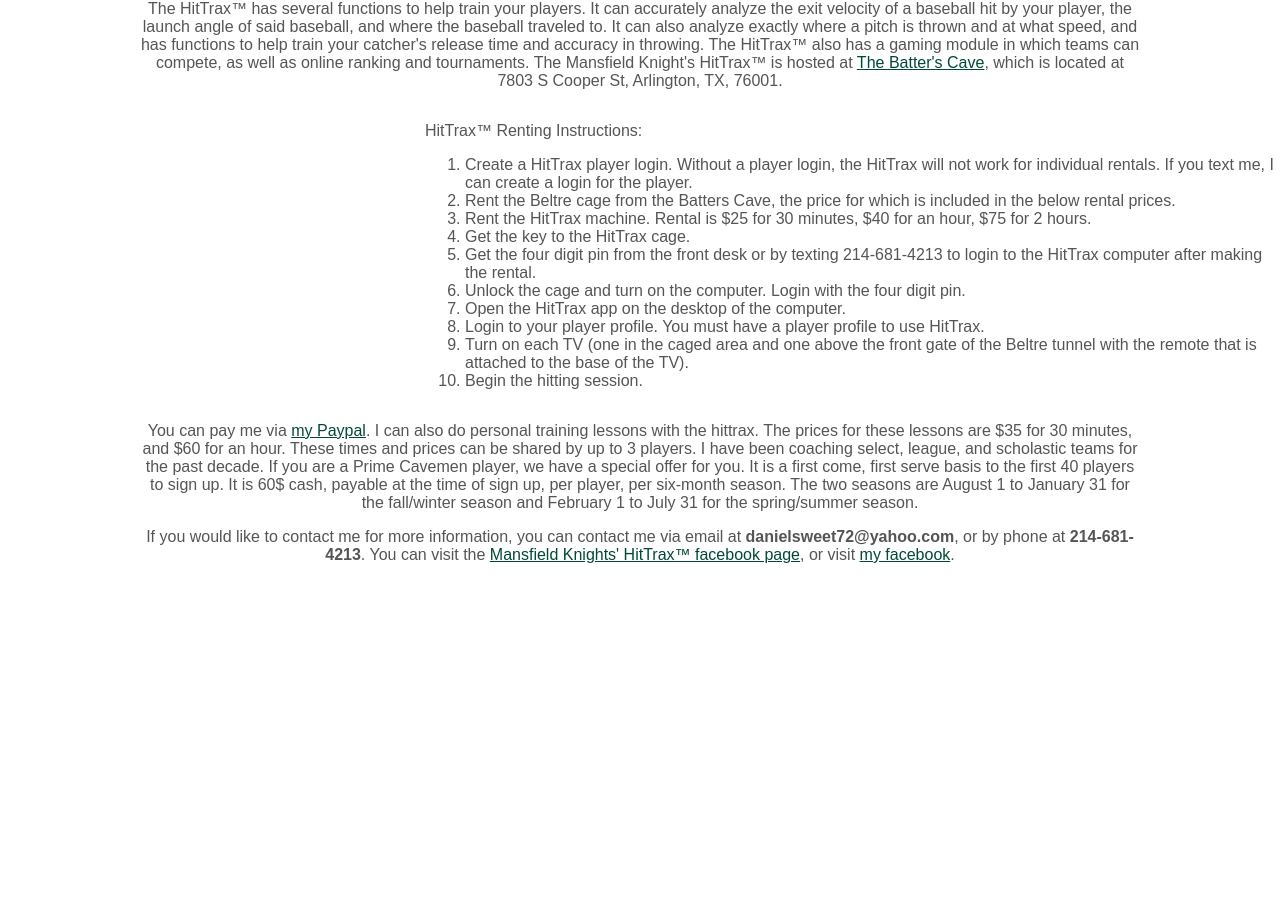
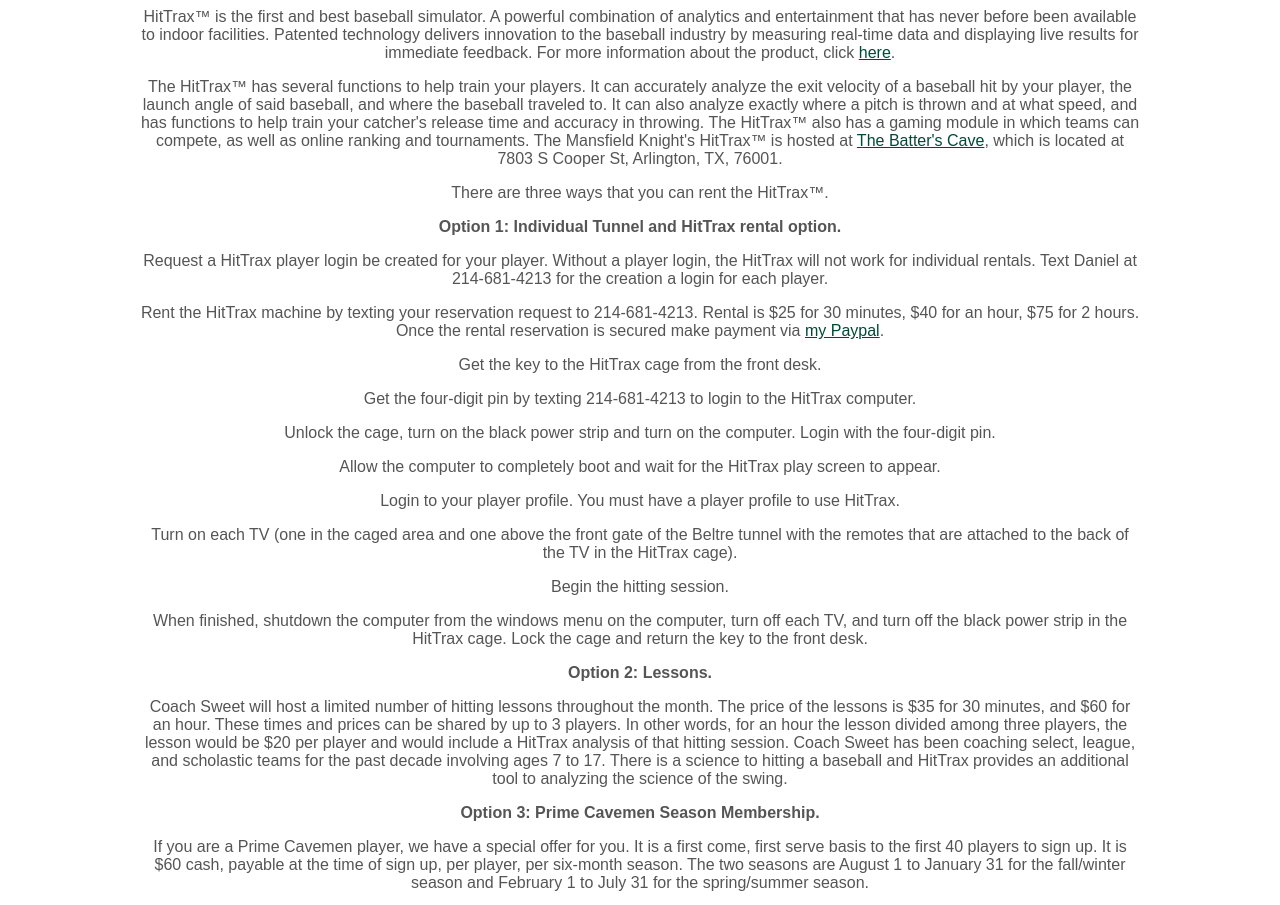
Before and after one commit to Mansfield-Knights-Hittrax/Mansfield-Knights-Hittrax.github.io, a plain HTML site: page index.html in a window 1280 px wide. Shown: the part 236-1141 px from the top of the page. Before the commit the page ends 816 px from the top, so only its background shows below. Drawn offline with Linux system fonts and the light colour scheme; a web font is replaced by a local one.

Commit message:
Add files via upload

```diff
--- a/index.html
+++ b/index.html
@@ -12,34 +12,64 @@
     </div>
     <div id="content">
       <div class="description">
+        <img src="ht-logo-black+red-rgb.png" alt="HitTrax Logo" style="width:302px;height:75;" style=:"vertical-align:top">
         <p>
-          HitTrax™ is the first and only baseball simulator. A powerful combination of analytics and entertainment that has never before been available to indoor facilities. Patented technology delivers innovation to the baseball industry by measuring real-time data and displaying live results for immediate feedback.
+          HitTrax™ is the first and best baseball simulator. A powerful combination of analytics and entertainment that has never before been available to indoor facilities. Patented technology delivers innovation to the baseball industry by measuring real-time data and displaying live results for immediate feedback.  For more information about the product, click <a href="https://www.HitTrax.com">here</a>.
         </p>
         <p>
-          The HitTrax™ has several functions to help train your players.  It can accurately analyze the exit velocity of a baseball hit by your player, the launch angle of said baseball, and where the baseball traveled to.  It can also analyze exactly where a pitch is thrown and at what speed, and has functions to help train your catcher's release time and accuracy in throwing.  The HitTrax™ also has a gaming module in which teams can compete, as well as online ranking and tournaments.  The Mansfield Knight's HitTrax™ is hosted at <a href="https://batterscave.com">The Batter's Cave</a>, which is located at 7803 S Cooper St, Arlington, TX, 76001.
+          The HitTrax™ has several functions to help train your players. It can accurately analyze the exit velocity of a baseball hit by your player, the launch angle of said baseball, and where the baseball traveled to. It can also analyze exactly where a pitch is thrown and at what speed, and has functions to help train your catcher's release time and accuracy in throwing. The HitTrax™ also has a gaming module in which teams can compete, as well as online ranking and tournaments. The Mansfield Knight's HitTrax™ is hosted at <a href="https://batterscave,.com">The Batter's Cave</a>, which is located at 7803 S Cooper St, Arlington, TX, 76001.
         </p>
       </div>
-      <div class="list">
+      <div class="rental-instructions">
         <p>
-          HitTrax™ Renting Instructions:
+          There are three ways that you can rent the HitTrax™.
         </p>
-        <ol id="instructions-list">
-          <li>Create a HitTrax player login.  Without a player login, the HitTrax will not work for individual rentals.  If you text me, I can create a login for the player.</li>
-          <li>Rent the Beltre cage from the Batters Cave, the price for which is included in the below rental prices.</li>
-          <li>Rent the HitTrax machine.  Rental is $25 for 30 minutes, $40 for an hour, $75 for 2 hours.</li>
-          <li>Get the key to the HitTrax cage.</li>
-          <li>Get the four digit pin from the front desk or by texting 214-681-4213 to login to the HitTrax computer after making the rental.</li>
-          <li>Unlock the cage and turn on the computer.  Login with the four digit pin.</li>
-          <li>Open the HitTrax app on the desktop of the computer.</li>
-          <li>Login to your player profile.  You must have a player profile to use HitTrax.</li>
-          <li>Turn on each TV (one in the caged area and one above the front gate of the Beltre tunnel with the remote that is attached to the base of the TV).</li>
-          <li>Begin the hitting session.</li>
-        </ol>
+        <p>
+          <strong>Option 1: Individual Tunnel and HitTrax rental option.</strong>
+        </p>
+        <p>
+          Request a HitTrax player login be created for your player. Without a player login, the HitTrax will not work for individual rentals. Text Daniel at 214-681-4213 for the creation a login for each player.
+        </p>
+        <p>
+          Rent the HitTrax machine by texting your reservation request to 214-681-4213. Rental is $25 for 30 minutes, $40 for an hour, $75 for 2 hours.  Once the rental reservation is secured make payment via <a href="https://paypal.me/KnightsHittrax">my Paypal</a>.
+        </p>
+        <p>
+          Get the key to the HitTrax cage from the front desk.
+        </p>
+        <p>
+          Get the four-digit pin by texting 214-681-4213 to login to the HitTrax computer.
+        </p>
+        <p>
+          Unlock the cage, turn on the black power strip and turn on the computer. Login with the four-digit pin.
+        </p>
+        <p>
+          Allow the computer to completely boot and wait for the HitTrax play screen to appear.
+        </p>
+        <p>
+          Login to your player profile. You must have a player profile to use HitTrax.
+        </p>
+        <p>
+          Turn on each TV (one in the caged area and one above the front gate of the Beltre tunnel with the remotes that are attached to the back of the TV in the HitTrax cage).
+        </p>
+        <p>
+          Begin the hitting session.
+        </p>
+        <p>
+          When finished, shutdown the computer from the windows menu on the computer, turn off each TV, and turn off the black power strip in the HitTrax cage.  Lock the cage and return the key to the front desk.
+        </p>
+        <p>
+          <strong>Option 2: Lessons.</strong>
+        </p>
+        <p>Coach Sweet will host a limited number of hitting lessons throughout the month.  The price of the lessons is $35 for 30 minutes, and $60 for an hour. These times and prices can be shared by up to 3 players.  In other words, for an hour the lesson divided among three players, the lesson would be $20 per player and would include a HitTrax analysis of that hitting session. Coach Sweet has been coaching select, league, and scholastic teams for the past decade involving ages 7 to 17.  There is a science to hitting a baseball and HitTrax provides an additional tool to analyzing the science of the swing.
+        </p>
+        <p>
+          <strong>Option 3: Prime Cavemen Season Membership.</strong>
+        </p>
+        <p>
+          If you are a Prime Cavemen player, we have a special offer for you. It is a first come, first serve basis to the first 40 players to sign up. It is $60 cash, payable at the time of sign up, per player, per six-month season. The two seasons are August 1 to January 31 for the fall/winter season and February 1 to July 31 for the spring/summer season.
+        </p>
       </div>
       <div class="contact">
-        <p>
-        You can pay me via <a href="https://paypal.me/KnightsHittrax">my Paypal</a>.  I can also do personal training lessons with the hittrax.  The prices for these lessons are $35 for 30 minutes, and $60 for an hour.  These times and prices can be shared by up to 3 players.  I have been coaching select, league, and scholastic teams for the past decade.  If you are a Prime Cavemen player, we have a special offer for you.  It is a first come, first serve basis to the first 40 players to sign up.  It is 60$ cash, payable at the time of sign up, per player, per six-month season.  The two seasons are August 1 to January 31 for the fall/winter season and February 1 to July 31 for the spring/summer season.
-        </p>
         <p>
           If you would like to contact me for more information, you can contact me via email at <strong>danielsweet72@yahoo.com</strong>, or by phone at <strong>214-681-4213</strong>.  You can visit the <a href="https://facebook.com">Mansfield Knights' HitTrax™ facebook page</a>, or visit <a href="https://www.facebook.com/daniel.sweet1">my facebook</a>.
         </p>
--- a/styles.css
+++ b/styles.css
@@ -30,23 +30,21 @@
   font-weight: bold;
 }
 
-.description, .contact{
+.hittrax-photo{
+  float: right;
+}
+
+.description, .contact, .rental-instructions{
   max-width: 1000px;
   margin: 0 auto;
   text-align: center;
 }
 
-.list{
-  padding-left: 425px;
-  min-width: 300px;
-  display: inline-block;
-  vertical-align: top;
-}
 
-.contact a, .description a{
+.contact a, .description a, .rental-instructions a{
   color: #004938;
 }
 
-.contact a:hover, .description a:hover{
+.contact a:hover, .description a:hover, .rental-instructions a:hover{
   color: black;
 }
```
Also changed, not shown: ht-logo-black+red-rgb.png (added).
